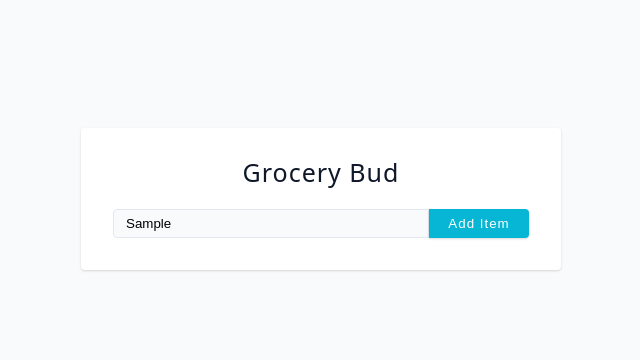
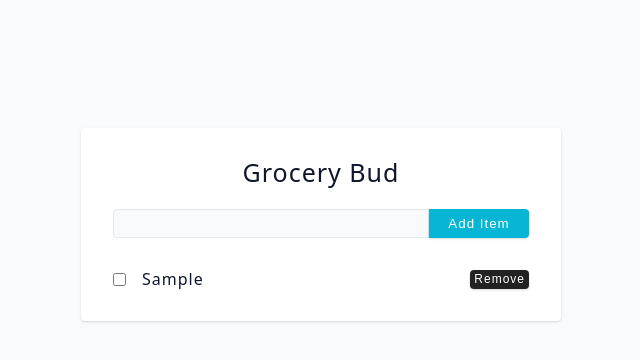
Before and after one commit to RedJyu/grocerybud, a React (Vite) app: page / in a window 1280 px wide. Both pictures are taken after typing "Sample" into the empty fields and a click on the button "Add Item". Shown: the top 360 px of the page, without its empty margins (319-959 px from the left). Built offline with nearby package versions, Linux system fonts and the light colour scheme; the HTML template or start-up script is replaced by a standard one.

Commit message:
display items functionality

```diff
--- a/src/App.jsx
+++ b/src/App.jsx
@@ -1,11 +1,24 @@
 import { useState } from 'react';
 import Form from './Form';
+import { nanoid } from 'nanoid';
+import Items from './Items';
 
 const App = () => {
-  const [items, setItems] = useState('');
+  const [items, setItems] = useState([]);
+  const addItem = (itemName) => {
+    const newItem = {
+      name: itemName,
+      completed: false,
+      id: nanoid(),
+    };
+    setItems([...items, newItem]);
+  };
+
+  const removeItem = (itemId) => {};
   return (
     <section className='section-center'>
-      <Form />
+      <Form addItem={addItem} />
+      <Items items={items} removeItem={removeItem} />
     </section>
   );
 };
--- a/src/Form.jsx
+++ b/src/Form.jsx
@@ -1,9 +1,16 @@
 import { useState } from 'react';
+import Items from './Items';
 
-function Form() {
+function Form({ addItem }) {
   const [newItem, setNewItem] = useState('');
   const handleSubmit = (e) => {
     e.preventDefault();
+    if (!newItem) {
+      console.log('please add item');
+      return;
+    }
+    addItem(newItem);
+    setNewItem('');
   };
   return (
     <form onSubmit={handleSubmit}>
--- /dev/null
+++ b/src/Items.jsx
@@ -0,0 +1,12 @@
+import SingleItem from './SingleItem';
+
+function Items({ items, removeItem }) {
+  return (
+    <div className='items'>
+      {items.map((item) => {
+        return <SingleItem key={item.id} item={item} removeItem={removeItem} />;
+      })}
+    </div>
+  );
+}
+export default Items;
--- /dev/null
+++ b/src/SingleItem.jsx
@@ -0,0 +1,21 @@
+import { useState } from 'react';
+
+function SingleItem({ item, removeItem }) {
+  const [isChecked, setIsChecked] = useState(item.completed);
+  return (
+    <div className='single-item'>
+      <input
+        type='checkbox'
+        checked={isChecked}
+        onChange={() => {
+          setIsChecked(!isChecked);
+        }}
+      />
+      <p style={{ textDecoration: isChecked && 'line-through' }}>{item.name}</p>
+      <button className='btn remove-btn' type='button'>
+        remove
+      </button>
+    </div>
+  );
+}
+export default SingleItem;
```
